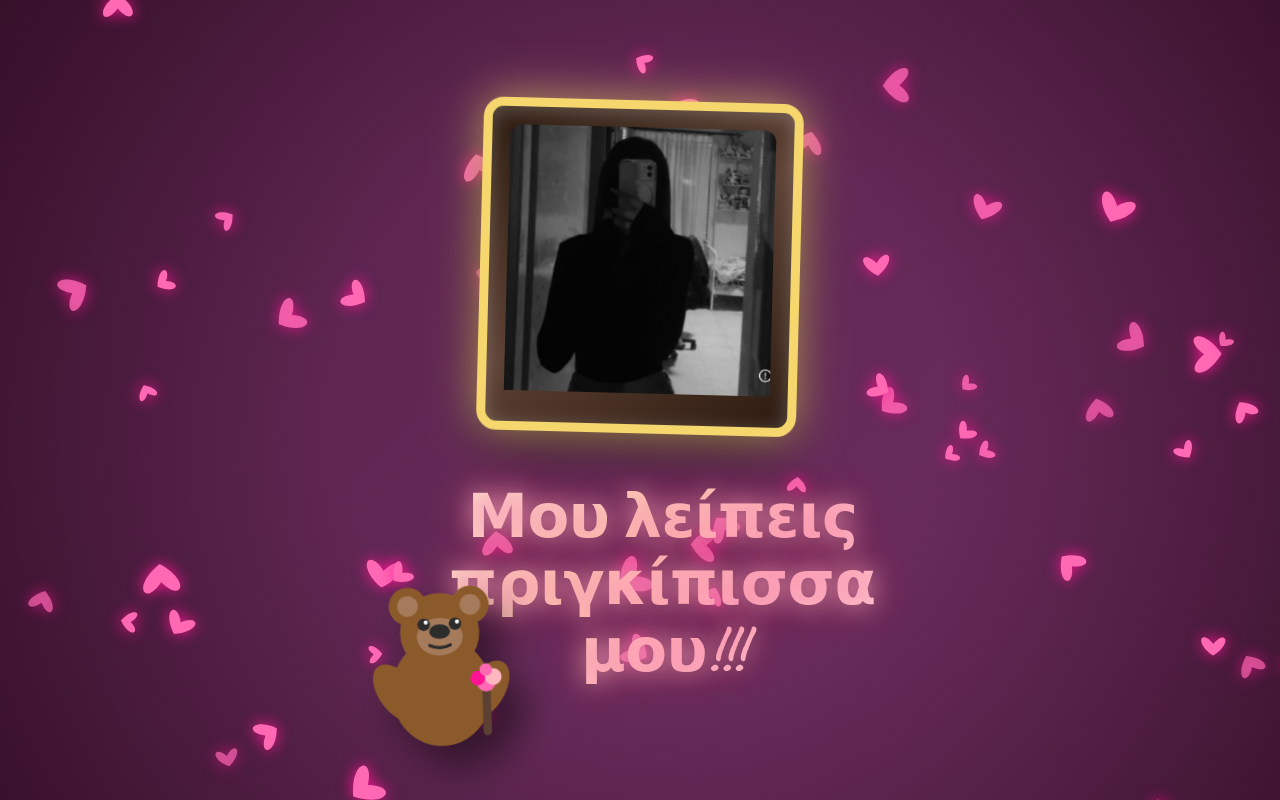
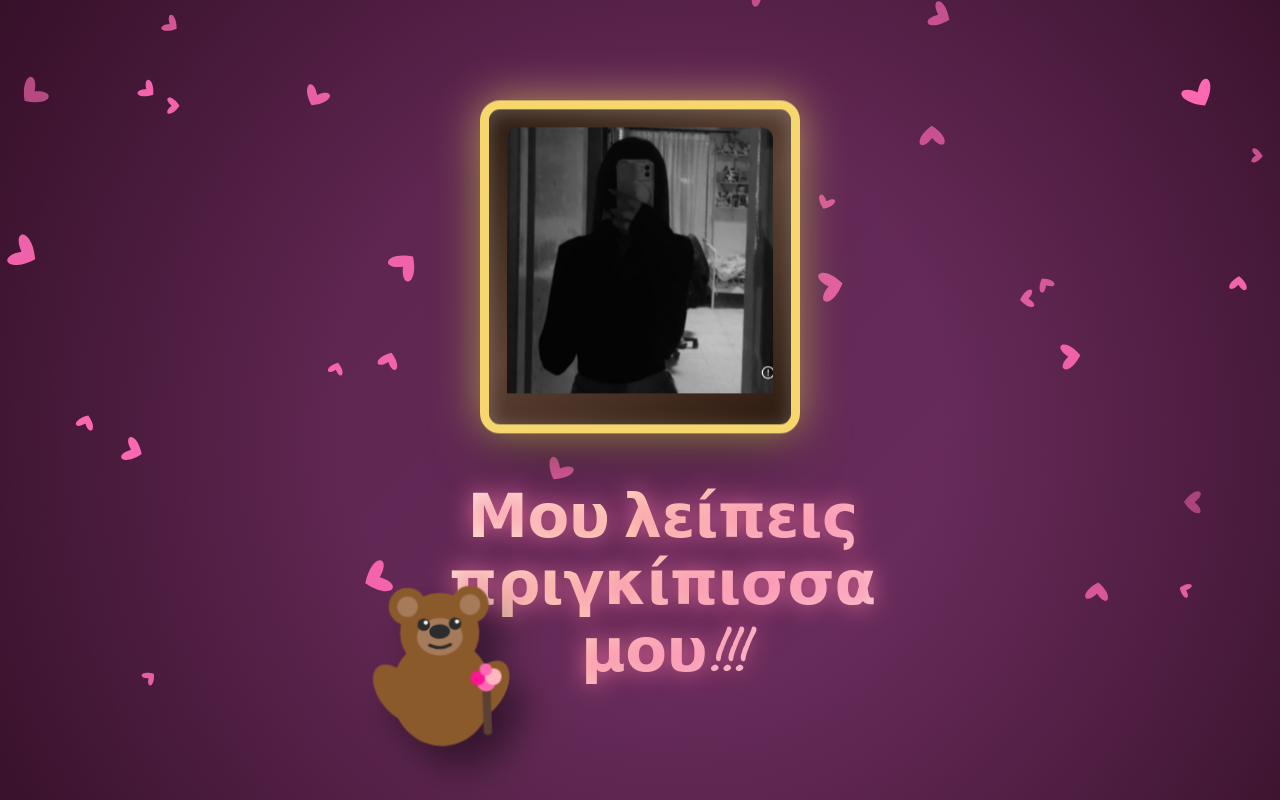
Before and after one commit to pixeloniki/Evelinaki-mm, a plain HTML site: page index.html in a window 1280 px wide. Drawn offline with Linux system fonts and the light colour scheme.

Commit message:
Update index.html

```diff
--- a/index.html
+++ b/index.html
@@ -5,7 +5,7 @@
     <meta name="viewport" content="width=device-width, initial-scale=1.0, maximum-scale=1.0, user-scalable=no">
     <title>Μου λείπεις...</title>
     <style>
-        /* Modern & elegant font stack */
+        /* Modern & elegant font stack – same as updated */
         @import url('https://fonts.googleapis.com/css2?family=Montserrat:wght@300;400;600;700&family=Caveat:wght@400;500;600;700&family=Quicksand:wght@300;400;600&display=swap');
 
         * {
@@ -26,6 +26,7 @@
             justify-content: center;
             position: relative;
             color: white;
+            will-change: background-position; /* performance hint */
         }
 
         @keyframes gradientShift {
@@ -59,6 +60,13 @@
             max-width: 320px;
             margin-bottom: 20px;
             animation: floatFrame 8s ease-in-out infinite;
+            will-change: transform;
+        }
+
+        /* lighter floating: only Y translation, no rotation for smoother perf */
+        @keyframes floatFrame {
+            0%, 100% { transform: translateY(0); }
+            50% { transform: translateY(-18px); }
         }
 
         .frame {
@@ -93,9 +101,15 @@
             filter: drop-shadow(18px 22px 18px rgba(0,0,0,0.45));
             animation: teddyBreath 4.2s ease-in-out infinite;
             z-index: 20;
+            will-change: transform;
         }
 
-        /* MODERN TYPOGRAPHY: Clean, warm, elegant script for the message */
+        @keyframes teddyBreath {
+            0%, 100% { transform: scale(1) rotate(-5deg); }
+            50% { transform: scale(1.045) rotate(5deg); }
+        }
+
+        /* MODERN TYPOGRAPHY - refined shadows for less lag (single soft shadow) */
         .message {
             text-align: center;
             font-family: 'Caveat', 'Great Vibes', cursive;
@@ -103,35 +117,22 @@
             font-weight: 700;
             line-height: 1.1;
             margin-top: 15px;
-            margin-left: 45px;           /* Same positioning */
+            margin-left: 45px;
             background: linear-gradient(135deg, #FFF5E1, #FFDAB9, #FFB7C5, #FFE4E1);
             -webkit-background-clip: text;
             background-clip: text;
             -webkit-text-fill-color: transparent;
-            text-shadow:
-                0 0 20px rgba(255, 140, 170, 0.8),
-                0 0 40px rgba(255, 80, 120, 0.5);
+            text-shadow: 0 0 18px rgba(255, 100, 150, 0.7);
             animation: pulseText 4s ease-in-out infinite;
             letter-spacing: -0.5px;
-            filter: drop-shadow(0 2px 4px rgba(0,0,0,0.2));
-        }
-
-        @keyframes floatFrame {
-            0%, 100% { transform: translateY(0) rotate(-2deg); }
-            50% { transform: translateY(-18px) rotate(2deg); }
-        }
-
-        @keyframes teddyBreath {
-            0%, 100% { transform: scale(1) rotate(-5deg); }
-            50% { transform: scale(1.045) rotate(5deg); }
         }
 
         @keyframes pulseText {
-            0%, 100% { opacity: 1; text-shadow: 0 0 20px rgba(255, 140, 170, 0.8), 0 0 40px rgba(255, 80, 120, 0.5); }
-            50% { opacity: 0.95; text-shadow: 0 0 30px rgba(255, 180, 200, 1), 0 0 55px rgba(255, 105, 150, 0.8); }
+            0%, 100% { opacity: 1; text-shadow: 0 0 18px rgba(255, 100, 150, 0.7); }
+            50% { opacity: 0.96; text-shadow: 0 0 28px rgba(255, 140, 180, 0.9); }
         }
 
-        /* Canvas Hearts */
+        /* Canvas Hearts - optimized for smoothness */
         #heartsCanvas {
             position: absolute;
             top: 0; left: 0;
@@ -153,7 +154,7 @@
             </div>
         </div>
 
-        <!-- Teddy Bear -->
+        <!-- Teddy Bear (unchanged) -->
         <div class="teddy">
             <svg width="165" height="185" viewBox="0 0 160 180" fill="none" xmlns="http://www.w3.org/2000/svg">
                 <ellipse cx="80" cy="125" rx="48" ry="52" fill="#8B5A2B"/>
@@ -189,10 +190,12 @@
     <canvas id="heartsCanvas"></canvas>
 
     <script>
+        (function() {
             const canvas = document.getElementById('heartsCanvas');
             const ctx = canvas.getContext('2d');
             let hearts = [];
             let w, h;
+            let animationId = null;
 
             function resize() {
                 w = window.innerWidth;
@@ -206,16 +209,16 @@
                 reset() {
                     this.x = Math.random() * w;
                     this.y = Math.random() * h - h;
-                this.size = Math.random() * 24 + 16;
-                this.speed = Math.random() * 2.4 + 1.6;
+                    this.size = Math.random() * 20 + 14;   // slightly smaller but still lovely
+                    this.speed = Math.random() * 1.8 + 1.2; // smoother movement
                     this.rotation = Math.random() * 360;
-                this.rotSpeed = Math.random() * 5 - 2.5;
-                this.opacity = Math.random() * 0.55 + 0.65;
+                    this.rotSpeed = Math.random() * 3 - 1.5;
+                    this.opacity = Math.random() * 0.5 + 0.5;
                 }
                 update() {
                     this.y += this.speed;
                     this.rotation += this.rotSpeed;
-                this.x += Math.sin(this.y / 70) * 1.1;
+                    this.x += Math.sin(this.y / 70) * 0.8;
                     if (this.y > h + 100) this.reset();
                 }
                 draw() {
@@ -225,10 +228,8 @@
                     ctx.rotate(this.rotation * Math.PI / 180);
                     ctx.scale(this.size/30, this.size/30);
 
+                    // No shadowBlur for performance – clean fill
                     ctx.fillStyle = '#ff69b4';
-                ctx.shadowColor = '#ff1493';
-                ctx.shadowBlur = 15;
-
                     ctx.beginPath();
                     ctx.moveTo(0,10);
                     ctx.bezierCurveTo(-14,-8,-24,8,0,24);
@@ -238,23 +239,37 @@
                 }
             }
 
+            function initHearts() {
+                hearts = [];
+                const heartCount = 42; // balanced: plenty of hearts but no lag
+                for (let i = 0; i < heartCount; i++) {
+                    hearts.push(new Heart());
+                }
+            }
+
             function animate() {
+                if (!ctx) return;
                 ctx.clearRect(0, 0, w, h);
                 for (let heart of hearts) {
                     heart.update();
                     heart.draw();
                 }
-            requestAnimationFrame(animate);
+                animationId = requestAnimationFrame(animate);
             }
 
-        // Init
-        window.onload = () => {
+            function start() {
                 resize();
-            hearts = Array.from({length: 70}, () => new Heart());
+                initHearts();
                 animate();
+                window.addEventListener('resize', () => {
+                    resize();
+                    // reposition hearts after resize to avoid weird gaps
+                    for (let heart of hearts) heart.reset();
+                });
+            }
 
-            window.addEventListener('resize', resize);
-        };
+            start();
+        })();
     </script>
 </body>
 </html>
```
Lines whose indentation alone changed are shown as unchanged.
